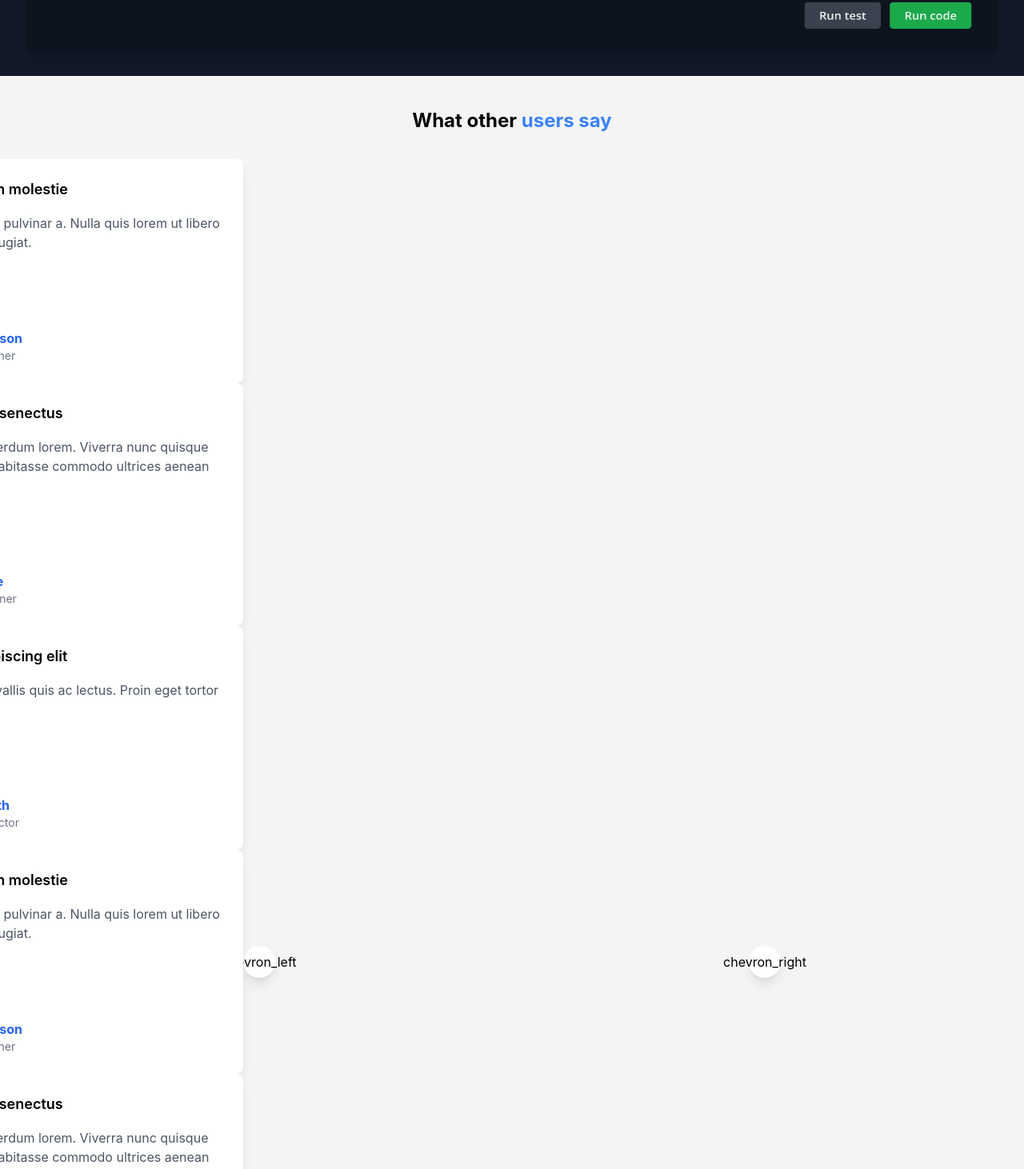
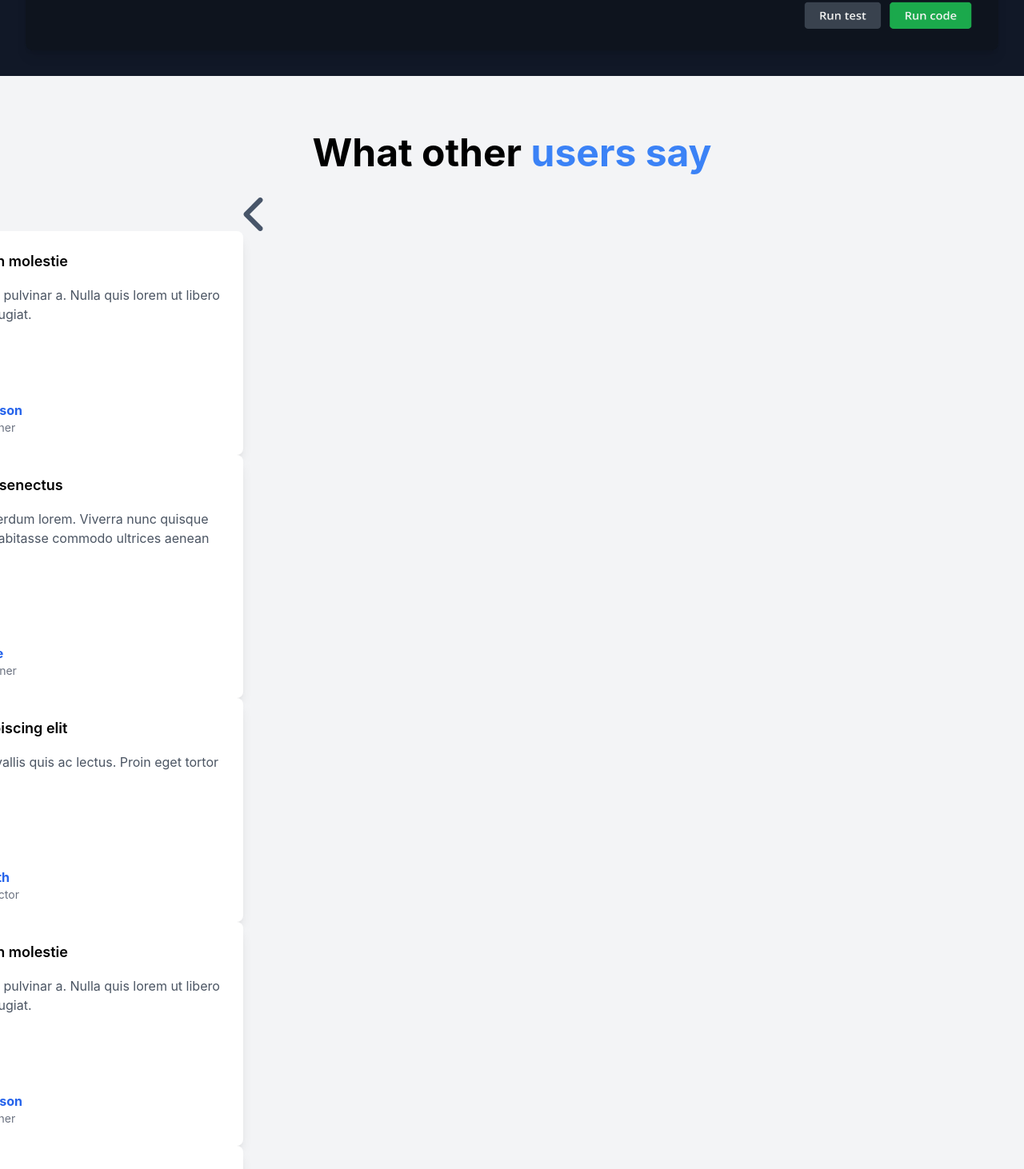
Before and after one commit to Juhi2116/CyberInform, a React (Create React App) app: page / in a window 1280 px wide. Shown: the part 4777-6239 px from the top of the page at 80% size. Built offline with nearby package versions, Linux system fonts and the light colour scheme.

Commit message:
carousel updated

```diff
--- a/src/Components/Testimonial.js
+++ b/src/Components/Testimonial.js
@@ -58,15 +58,16 @@ const TestimonialCarousel = () => {
     slidesToShow: 1,
     slidesToScroll: 1,
     arrows: true,
-    prevArrow: <CustomArrow type="prev" />,
-    nextArrow: <CustomArrow type="next" />,
+    prevArrow: <img src="../left.png" className="w-full h-full"  />,
+    nextArrow: <img src="../right.png" className="w-full h-full" />,
   };
 
   return (
     <div className="bg-gray-100 py-10">
-      <h2 className="text-2xl font-bold text-center mb-8">
+           <div className="text-center py-8 px-4 sm:px-8">
+      <h2 className="text-3xl sm:text-4xl md:text-5xl font-bold tyext-center">
         What other <span className="text-blue-500">users say</span>
-      </h2>
+      </h2></div>
       <div className="max-w-2xl mx-auto relative">
         <Slider {...settings}>
           {testimonials.map((testimonial) => (
```
Also changed, not shown: public/left.png (added), public/right.png (added).
